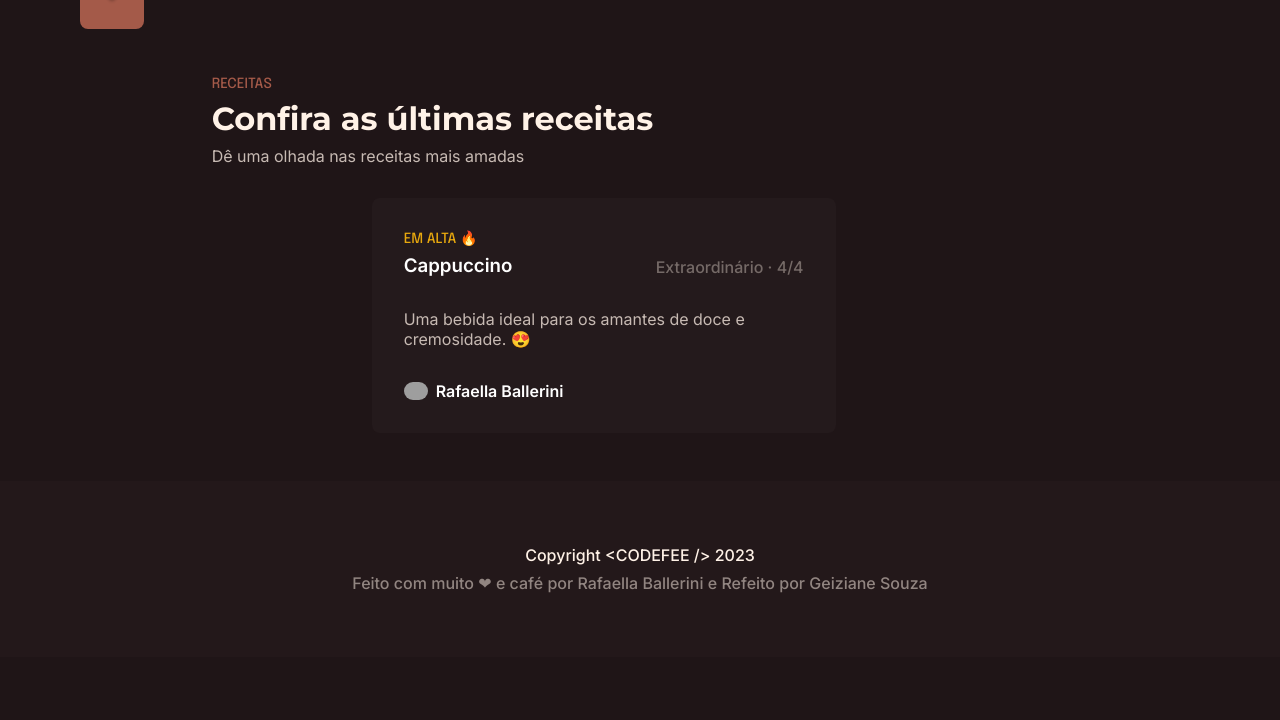
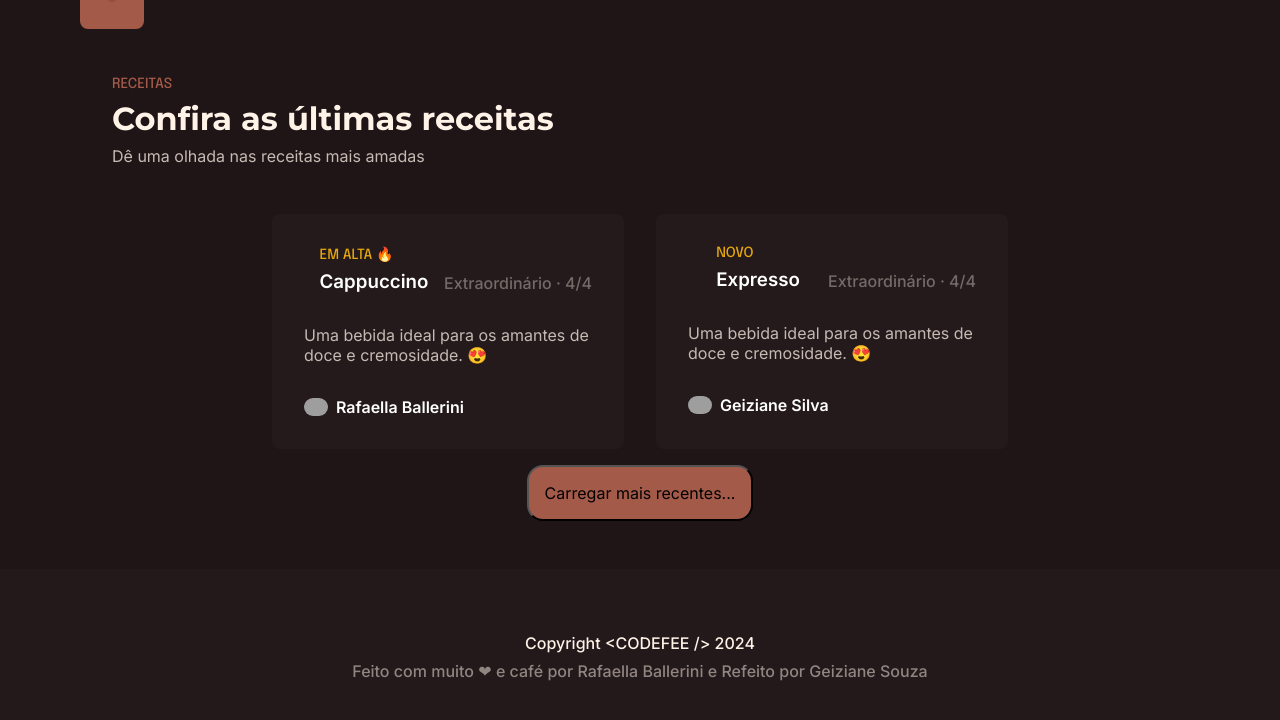
Before and after one commit to geizii/landing-page, a plain HTML site: page index.html in a window 1280 px wide. Shown: the part 612-1332 px from the top of the page. Before the commit the page ends 1269 px from the top, so only its background shows below. Drawn offline with Linux system fonts and the light colour scheme; grey boxes are pictures that could not be loaded.

Commit message:
outro commit

```diff
--- a/assets/css/styles.css
+++ b/assets/css/styles.css
@@ -171,10 +171,9 @@ hr {
 }
 
 .recipes--card--container {
-    display: flex;
-    flex-direction: row;
-    flex-wrap: wrap;
-    padding: 0rem 10rem;
+    display: grid;
+    grid-template-columns: repeat(2, 2fr);
+    padding: 1rem 10rem;
     gap: 2rem;
 }
 
@@ -199,6 +198,7 @@ hr {
 .recipes--card--header--details {
     display: flex;
     flex-direction: column;
+    margin: 0 auto;
     gap: 0.5rem;
 }
 
@@ -235,6 +235,21 @@ hr {
     text-align: left;
 }
 
+.btn--loading {
+    display: flex;
+    justify-content: center;
+    align-items: center;
+}
+
+.loading {
+    font-family: Inter;
+    font-size: 1rem;
+    font-weight: 400;
+    border-radius: 1rem;
+    padding: 1rem 1rem;
+    background: #A45A49;
+}
+
 footer {
     display: flex;
     flex-direction: column;
--- a/index.html
+++ b/index.html
@@ -74,12 +74,31 @@
                         <span class="author--name">Rafaella Ballerini</span>
                     </div>
                 </div>
+                <div class="recipes--card">
+                    <header class="recipes--card--header">
+                        <div class="recipes--card--header--details">
+                            <span class="emphasis amarelo">novo</span>
+                            <h3 class="recipe--title">Expresso</h3>
+                        </div>
+                        <p class="recipe--rate">Extraordinário · 4/4 </p>
+                    </header>
+                    <p class="description">Uma bebida ideal para os amantes de doce e cremosidade. 😍</p>
+                    <div class="author">
+                        <img class="author--avatar" src="https://avatars.githubusercontent.com/u/158302313?v=4" alt=""/>
+                        <span class="author--name">Geiziane Silva</span>
+                    </div>
+                </div>
+            </div>
+            <div class="btn--loading">
+                <button type="button" class="loading">
+                    Carregar mais recentes...
+                </button>
             </div>
         </section>
     </main>
 
     <footer>
-        <p class="footer--copy">Copyright &lt;CODEFEE /&gt; 2023</p>
+        <p class="footer--copy">Copyright &lt;CODEFEE /&gt; 2024</p>
         <p class="footer--author">Feito com muito ❤ e café por Rafaella Ballerini e Refeito por Geiziane Souza</p>
     </footer>
 </body>
```
